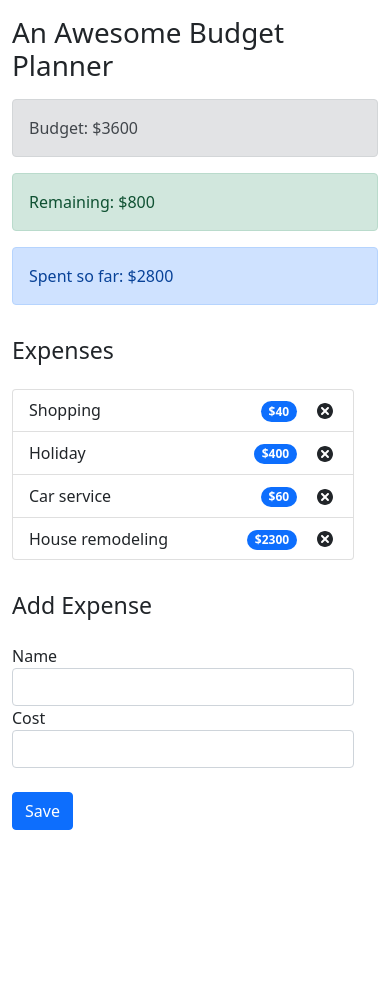
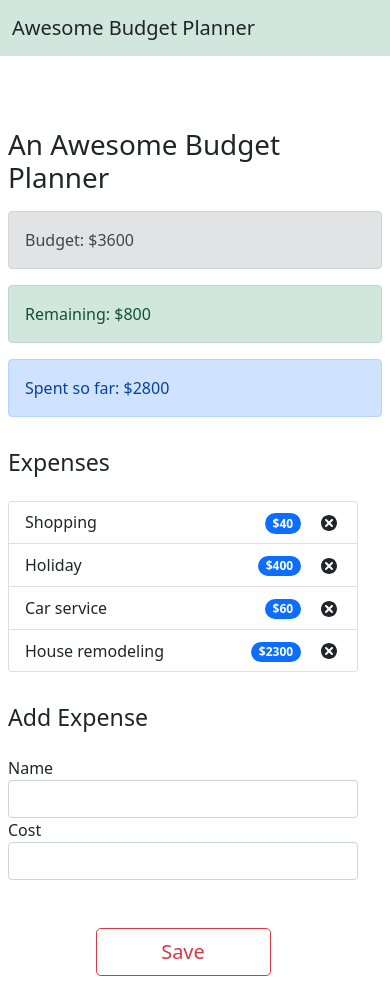
Before and after one commit to mfbaltaza/budget-tracker, a React (Create React App) app: page / in a window 390 px wide. Before the commit the page ends 844 px from the top, so only its background shows below. Built offline with nearby package versions, Linux system fonts and the light colour scheme.

Commit message:
añadimos el navbar y cambiamos el aspecto del boton de save :boom:

```diff
--- a/src/App.js
+++ b/src/App.js
@@ -6,13 +6,15 @@ import ExpenseTotal from "./components/ExpenseTotal";
 import ExpenseList from "./components/ExpenseList";
 import AddExpenseForm from "./components/AddExpenseForm";
 import { AppProvider } from "./context/AppContext";
+import NavBar from "./components/NavBar";
 
 // We are mainly using React over className
 
 export default function App() {
   return (
     <AppProvider>
-      <div className="container">
+      <NavBar />
+      <div className="container mt-5 p-2">
         <h1 className="mt-3">An Awesome Budget Planner</h1>
         {/* Below we add the main 3 elements in a row */}
         <div className="row mt-3">
@@ -39,6 +41,7 @@ export default function App() {
           </div>
         </div>
       </div>
+
     </AppProvider>
   );
 }
--- a/src/components/AddExpenseForm.js
+++ b/src/components/AddExpenseForm.js
@@ -58,12 +58,14 @@ export default function AddExpenseForm() {
           ></input>
         </div>
       </div>
+
       <div className="row">
-        <div className="col-sm">
-          <br></br>
-          <button type="submit" className="btn btn-primary mt3">
-            Save
-          </button>
+        <div className="col-sm mt-5">
+          <div class="d-grid gap-2 col-6 mx-auto">
+            <button type="button" class="btn btn-outline-danger btn-lg">
+              Save
+            </button>
+          </div>
         </div>
       </div>
     </form>
--- /dev/null
+++ b/src/components/NavBar.js
@@ -0,0 +1,27 @@
+import React from "react";
+
+export default function App() {
+  return (
+    <nav
+      class="navbar sticky-top navbar-expand-lg"
+      style={{ backgroundColor: "#d1e7dd" }}
+    >
+      <div class="container">
+        <a class="navbar-brand text-dark" href="#">
+          Awesome Budget Planner
+        </a>
+        <button
+          class="navbar-toggler"
+          type="button"
+          data-toggle="collapse"
+          data-target="#navbarSupportedContent"
+          aria-controls="navbarSupportedContent"
+          aria-expanded="false"
+          aria-label="Toggle navigation"
+        >
+          <i class="fas fa-bars"></i>
+        </button>
+      </div>
+    </nav>
+  );
+}
```
Also changed, not shown: 1 other file (tests, documents, lock files or other folders).
